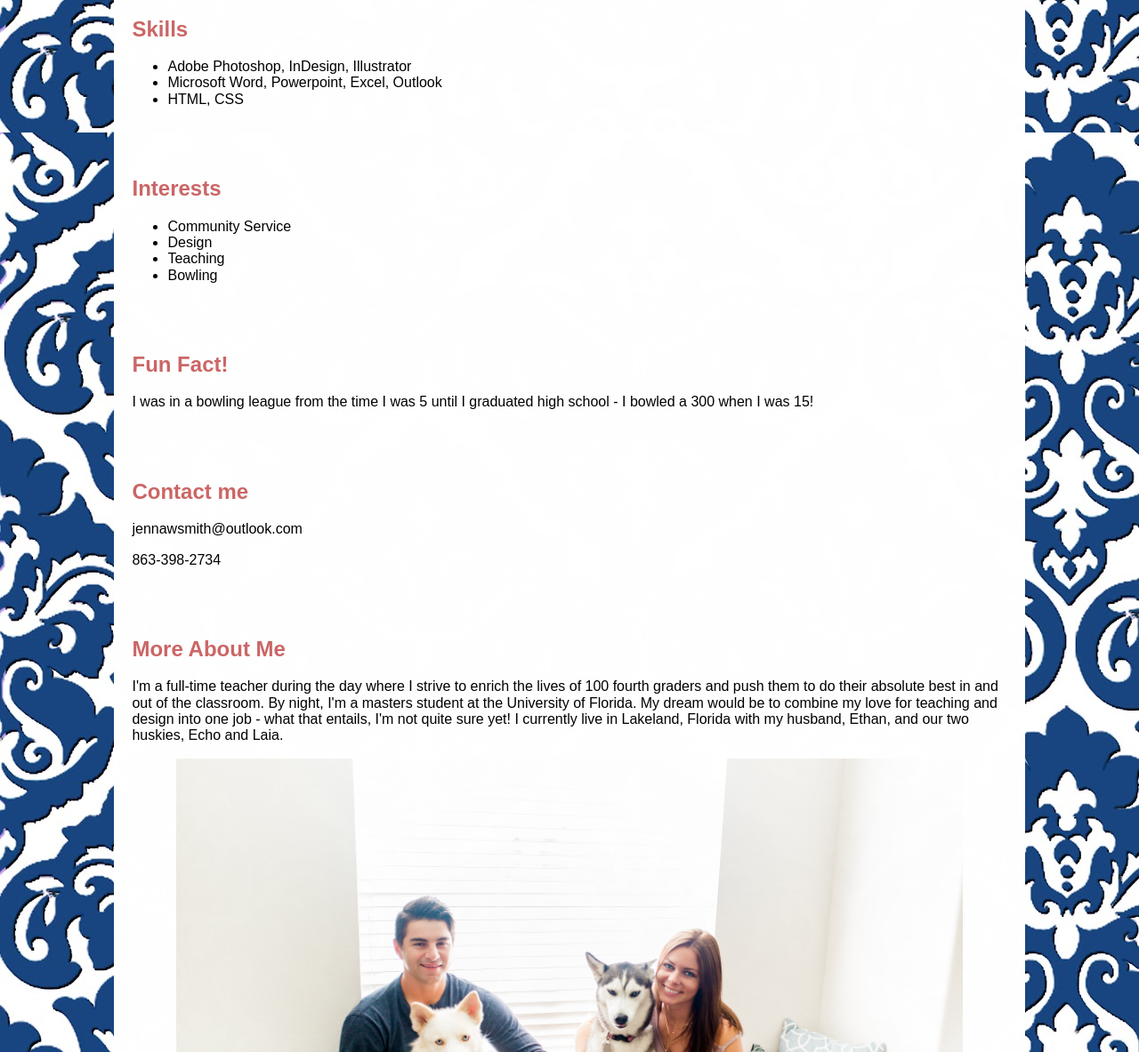
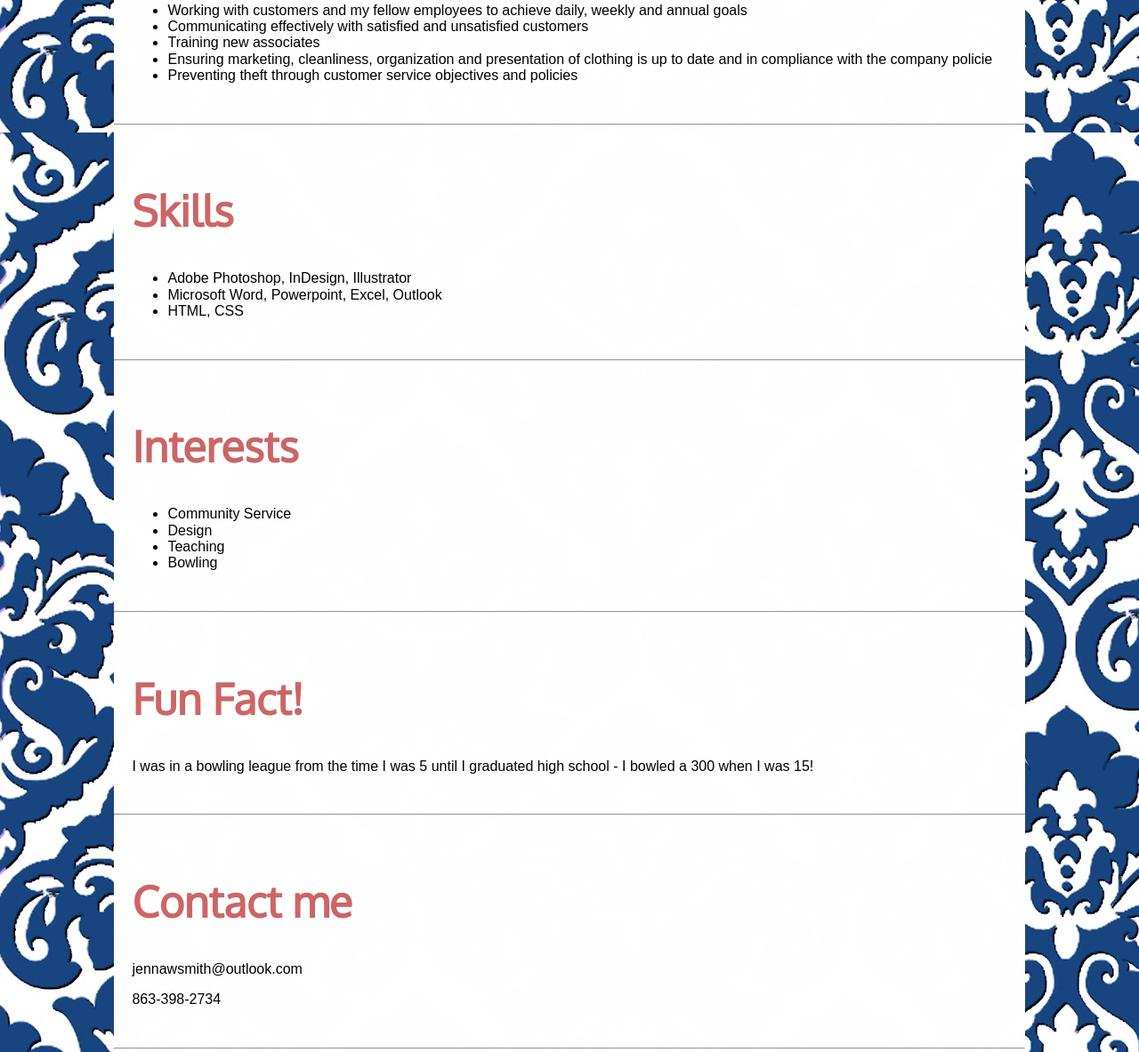
Before and after one commit to jennawsmith/project_resume_smith_jenna, a plain HTML site: page index.html in a window 1280 px wide. Shown: the part 1451-2634 px from the top of the page at 89% size. Drawn offline with Linux system fonts and the light colour scheme.

Commit message:
add hr to HTML to separate sections

```diff
--- a/css/main.css
+++ b/css/main.css
@@ -32,4 +32,6 @@ h1 {
 
 h2 {
     color: #cc6666;
+    font-size: 3rem;
+    font-family: 'Oxygen', sans-serif;
 }
--- a/index.html
+++ b/index.html
@@ -26,6 +26,8 @@
                 <p>Bachelors in Sociology, Minor in Legal Studies</p>
             </article>
         </section>
+
+        <hr>
 
         <section class="sections">
             <h2>Work Experience</h2>
@@ -85,6 +87,8 @@
             </article>
         </section>
 
+        <hr>
+
         <section class="sections">
             <h2>Skills</h2>
 
@@ -94,6 +98,8 @@
                 <li>HTML, CSS</li>
             </ul>
         </section>
+
+        <hr>
 
         <section class="sections">
             <h2>Interests</h2>
@@ -106,11 +112,15 @@
             </ul>
         </section>
 
+        <hr>
+
         <section class="sections">
             <h2>Fun Fact!</h2>
 
             <p>I was in a bowling league from the time I was 5 until I graduated high school - I bowled a 300 when I was 15!</p>
         </section>
+
+        <hr>
 
         <section class="sections">
             <h2>Contact me</h2>
@@ -118,6 +128,8 @@
             <p>jennawsmith@outlook.com</p>
             <p>863-398-2734</p>
         </section>
+
+        <hr>
 
         <section class="sections">
             <h2> More About Me</h2>
```
